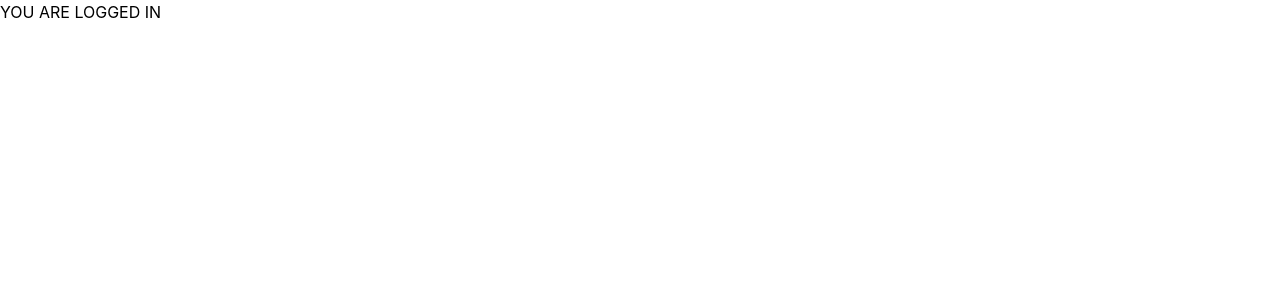
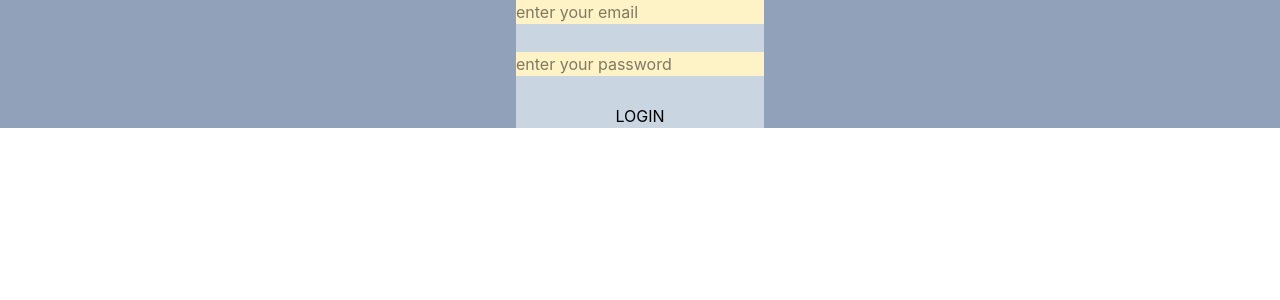
Before and after one commit to AdarshK03/Resume-Analyzer, a React (Vite) app in the folder client/: page /login in a window 1280 px wide. Shown: the top 300 px of the page. Built offline with nearby package versions, Linux system fonts and the light colour scheme.

Commit message:
created Login and UploadResume pages

```diff
--- a/client/src/App.jsx
+++ b/client/src/App.jsx
@@ -5,18 +5,19 @@ import History from './pages/History';
 import Login from './pages/Login';
 import Register from './pages/Register';
 import Upload from './pages/UploadResume';
+import ProtectedRoute from './components/ProtectedRoute';
 
 function app(){
   return (
     <>
       <BrowserRouter>
         <Routes>
-          <Route path='/' element = {<Dashboard/>}/>
+          <Route path='/' element = {<ProtectedRoute><Dashboard/></ProtectedRoute>}/>
           <Route path='login' element ={<Login/>}/>
-          <Route path='analysis' element={<Analysis/>} />
-          <Route path='history' element={<History/>} />
+          <Route path='analysis' element={<ProtectedRoute><Analysis/></ProtectedRoute>} />
+          <Route path='history' element={<ProtectedRoute><History/></ProtectedRoute>} />
           <Route path='register' element={<Register/>} />
-          <Route path='upload' element={<Upload/>} />
+          <Route path='upload' element={<ProtectedRoute><Upload/></ProtectedRoute>} />
         </Routes>
       </BrowserRouter>
     </>
--- a/client/src/components/ProtectedRoute.jsx
+++ b/client/src/components/ProtectedRoute.jsx
@@ -0,0 +1,13 @@
+import { Navigate } from "react-router-dom";
+
+function ProtectedRoute({children}) {
+    const token = localStorage.getItem("token");
+
+    if(!token){
+        return <Navigate to = '/login' />
+    }
+
+    return children;
+}
+
+export default ProtectedRoute;
--- a/client/src/pages/Login.jsx
+++ b/client/src/pages/Login.jsx
@@ -1,11 +1,50 @@
-
+import {useState} from 'react';
+import {useNavigate} from 'react-router-dom';
+import api from '../services/api';
 
 function Login (){
-    return (
-        <>
-        <h1>YOU ARE LOGGED IN</h1>
-        </>
-    );
+    const [formData, setFormData] = useState({
+        email : '',
+        password : '',
+    });
+
+    const navigate = useNavigate();
+
+    const handleChange = (e) =>{
+        setFormData({
+            ...formData, [e.target.name] : e.target.value,
+        });
+    };
+
+    const handleSubmit = async(e) =>{
+        e.preventDefault();
+
+        try{
+            const res = await api.post('/auth/login', formData);
+
+            console.log(res.data);
+
+            localStorage.setItem('token', res.data.token);
+
+            navigate('/');
+        }
+        catch(e){
+            alert(e.response?.data?.message || "login failed !!");
+        }
+    };
+        return (
+            <>
+                <div className='bg-slate-400 flex justify-center'>
+                    <form onSubmit={handleSubmit}
+                    className='bg-slate-300 flex flex-col gap-7'>
+                        <input type='email' name='email' placeholder='enter your email' value={formData.email} onChange={handleChange} className='bg-amber-100'/>
+                        <input type='password' name='password' placeholder='enter your password' value={formData.password} onChange={handleChange} className='bg-amber-100'/>
+
+                        <button>LOGIN</button>
+                    </form>
+                </div>
+            </>
+        );
 }
 
 export default Login;
--- a/client/src/pages/UploadResume.jsx
+++ b/client/src/pages/UploadResume.jsx
@@ -1,9 +1,39 @@
-
+import { useState } from "react";
+import {useNavigate} from 'react-router-dom';
+import api from '../services/api';
 
 function UploadResume (){
+    const [file,setFile] = useState(null);
+
+    async function handleSubmit () {
+        if(!file){
+            alert('please select a file !');
+            return;
+        }
+
+        try{
+            const formData = new FormData();
+
+            formData.append('resume', file);
+
+            const token = localStorage.getItem('token');
+
+            const res = await api.post('/resume/upload',formData, {headers :{Authorization : `Bearer ${token}`}});
+
+            console.log(res);
+        }catch(e){
+            alert(e.response?.data?.message || "upload failed !");
+        }
+    };
+
     return (
         <>
-
+            <div className="flex justify-center">
+                <div className="bg-red-300 w-80 m-10 h-80 flex flex-col">
+                    <input type="file" name="resume" placeholder="upload your resume" className="bg-slate-400 w-50 ml-13 mt-10 rounded-xl" onChange={(e)=>setFile(e.target.files[0])}/>
+                    <button className="bg-slate-600 w-20  ml-27 m-10 rounded-xl" onClick={handleSubmit} >UPLOAD</button>
+                </div>
+            </div>
         </>
     );
 }
```
